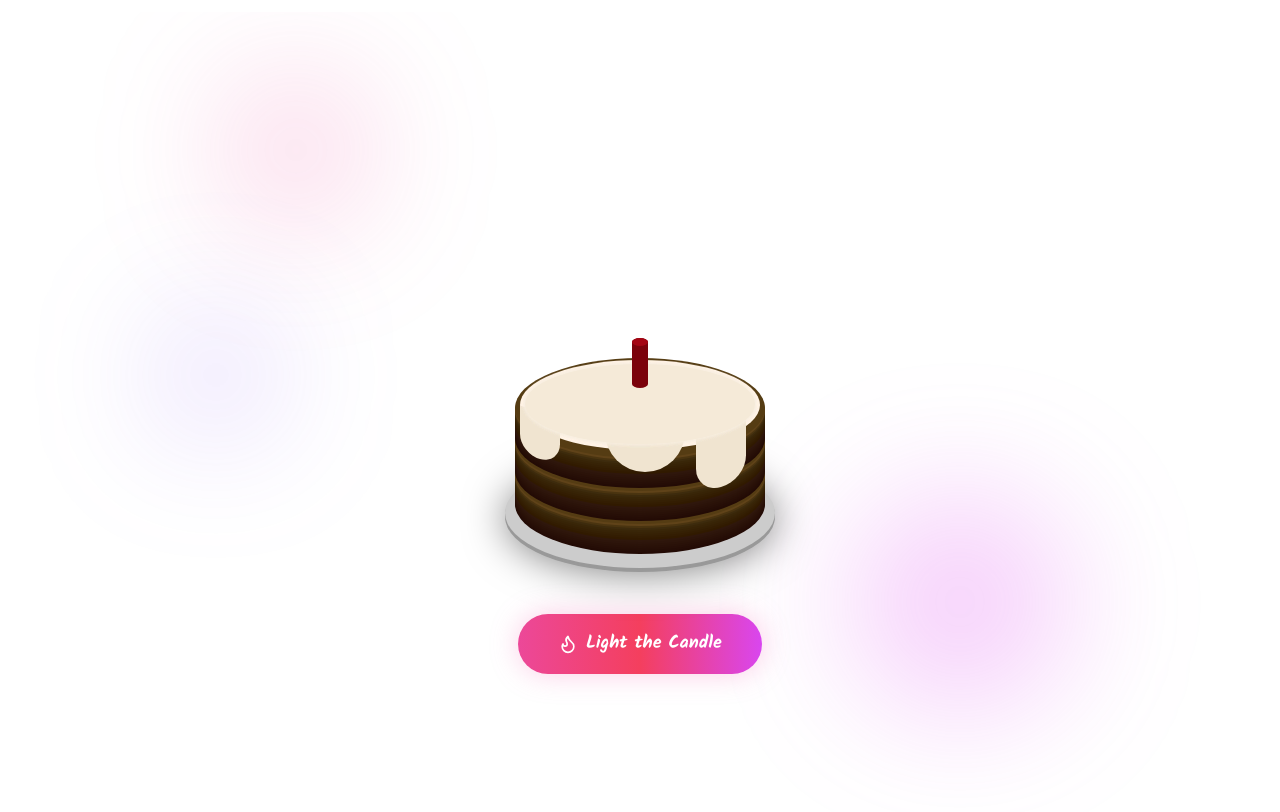
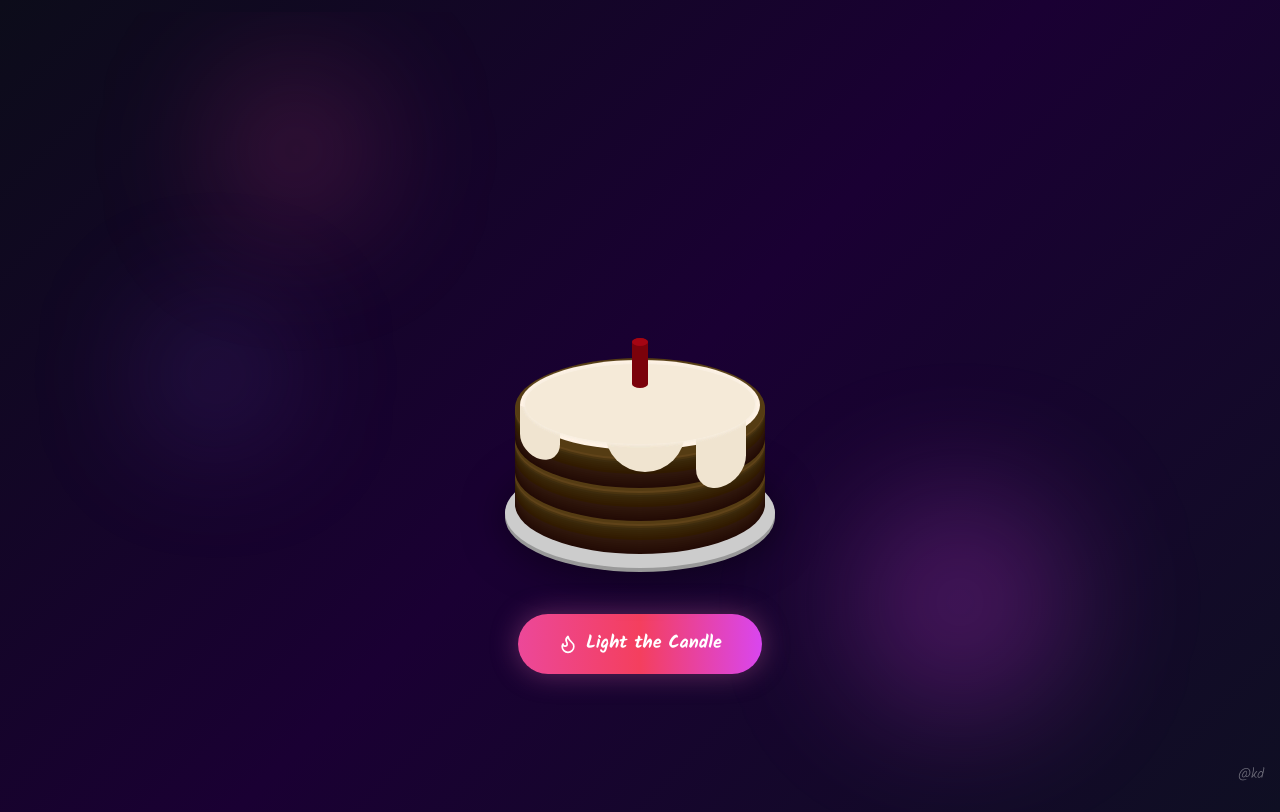
Before and after one commit to aamandsahu2-code/anshu, a Next.js app: page / in a window 1280 px wide. Built offline with nearby package versions, Linux system fonts and the light colour scheme.

Commit message:
Update globals.css

```diff
--- a/app/globals.css
+++ b/app/globals.css
@@ -1,6 +1,14 @@
 @tailwind base;
 @tailwind components;
 @tailwind utilities;
+
+/* 🔥 DARK PURPLE BACKGROUND (ADDED) */
+body {
+  background: linear-gradient(135deg, #0c0c1a 0%, #1a0033 50%, #0f0f23 100%);
+  color: #ededed;
+  font-family: "Shantell Sans", cursive;
+  min-height: 100vh;
+}
 
 /* ORIGINAL RESET */
 * { box-sizing: border-box; padding: 0; margin: 0; }
@@ -23,7 +31,7 @@ button { cursor: pointer; }
 }
 @keyframes spinning82341 { to { transform: rotate(360deg); } }
 
-/* 🔥 CAKE (TUMHARA ORIGINAL) */
+/* 🔥 CAKE (ORIGINAL) */
 @keyframes flicker {
   0% { transform: skewX(5deg); box-shadow: 0 0 10px rgba(255,165,0,0.2), 0 0 20px rgba(255,165,0,0.2), 0 0 60px rgba(255,165,0,0.2), 0 0 80px rgba(255,165,0,0.2); }
   25% { transform: skewX(-5deg); box-shadow: 0 0 10px rgba(255,165,0,0.5), 0 0 20px rgba(255,165,0,0.5), 0 0 60px rgba(255,165,0,0.5), 0 0 80px rgba(255,165,0,0.5); }
@@ -78,4 +86,48 @@ button { cursor: pointer; }
   background: linear-gradient(135deg, #667eea 0%, #764ba2 100%);
   background-size: 400% 400%; animation: gradientShift 3s ease infinite;
 }
+@keyframes gradientShift { 0% { background-position: 0% 50%; } 50% { background-position: 100% 50%; } 100% { background-position: 0% 50%; } }.cake > * { position: absolute; }
+.layer { position: absolute; display: block; width: 250px; height: 100px; border-radius: 50%; background-color: #553c13; box-shadow: 0 2px 0 #604319, 0 4px 0 #4a3410, 0 6px 0 #3d2b0d, 0 8px 0 #392608, 0 10px 0 #372306, 0 12px 0 #352004, 0 14px 0 #331d02, 0 16px 0 #311a00, 0 18px 0 #2f170c, 0 20px 0 #2d150b, 0 22px 0 #2b1309, 0 24px 0 #291108, 0 26px 0 #270f07, 0 28px 0 #250d06, 0 30px 0 #230b05; }
+.layer-top { top: 0px; }
+.layer-middle { top: 33px; }
+.layer-bottom { top: 66px; }
+.icing { top: 2px; left: 5px; background-color: #fff3e6; width: 240px; height: 90px; border-radius: 50%; }
+.icing:before { content: ""; position: absolute; top: 4px; right: 5px; bottom: 6px; left: 5px; background-color: #f5ead8; box-shadow: 0 0 4px #f7eee0, 0 0 4px #f7eee0, 0 0 4px #f7eee0; border-radius: 50%; z-index: 1; }
+.drip { display: block; width: 50px; height: 60px; border-bottom-left-radius: 25px; border-bottom-right-radius: 25px; background-color: #f0e4d0; }
+.drip1 { top: 53px; left: 5px; transform: skewY(15deg); height: 48px; width: 40px; }
+.drip2 { top: 69px; left: 181px; transform: skewY(-15deg); }
+.drip3 { top: 54px; left: 90px; width: 80px; border-bottom-left-radius: 40px; border-bottom-right-radius: 40px; }
+.candle { background-color: #7b020b; width: 16px; height: 50px; border-radius: 8px / 4px; top: -20px; left: 50%; margin-left: -8px; z-index: 10; }
+.candle:before { content: ""; position: absolute; top: 0; left: 0; width: 16px; height: 8px; border-radius: 50%; background-color: #a40513; }
+.flame { position: absolute; background-color: orange; width: 15px; height: 35px; border-radius: 10px 10px 10px 10px / 25px 25px 10px 10px; top: -34px; left: 50%; margin-left: -7.5px; z-index: 10; box-shadow: 0 0 10px rgba(255,165,0,0.5), 0 0 20px rgba(255,165,0,0.5), 0 0 60px rgba(255,165,0,0.5), 0 0 80px rgba(255,165,0,0.5); transform-origin: 50% 90%; animation: flicker 1s ease-in-out alternate infinite; }
+
+/* 💖 FLOATING HEARTS (ORIGINAL) */
+.hearts-bg {
+  position: fixed; inset: 0; overflow: hidden; pointer-events: none; z-index: 0;
+}
+.heart {
+  position: absolute; width: 14px; height: 14px; background: #fb7185;
+  transform: rotate(45deg); opacity: 0.8;
+}
+.heart::before, .heart::after {
+  content: ""; position: absolute; width: 14px; height: 14px; background: #fb7185; border-radius: 50%;
+}
+.heart::before { top: -7px; left: 0; }
+.heart::after { left: -7px; top: 0; }
+
+@keyframes float-up {
+  0% { transform: translateY(0) rotate(45deg) scale(0.8); opacity: 0; }
+  20% { opacity: 0.9; }
+  100% { transform: translateY(-120vh) rotate(45deg) scale(1.1); opacity: 0; }
+}
+
+.heart-small { animation: float-up 9s linear infinite; }
+.heart-medium { animation: float-up 12s linear infinite; }
+.heart-large { animation: float-up 15s linear infinite; }
+
+/* PHOTO PLACEHOLDER */
+.photo-placeholder {
+  background: linear-gradient(135deg, #667eea 0%, #764ba2 100%);
+  background-size: 400% 400%; animation: gradientShift 3s ease infinite;
+}
 @keyframes gradientShift { 0% { background-position: 0% 50%; } 50% { background-position: 100% 50%; } 100% { background-position: 0% 50%; } }
```
